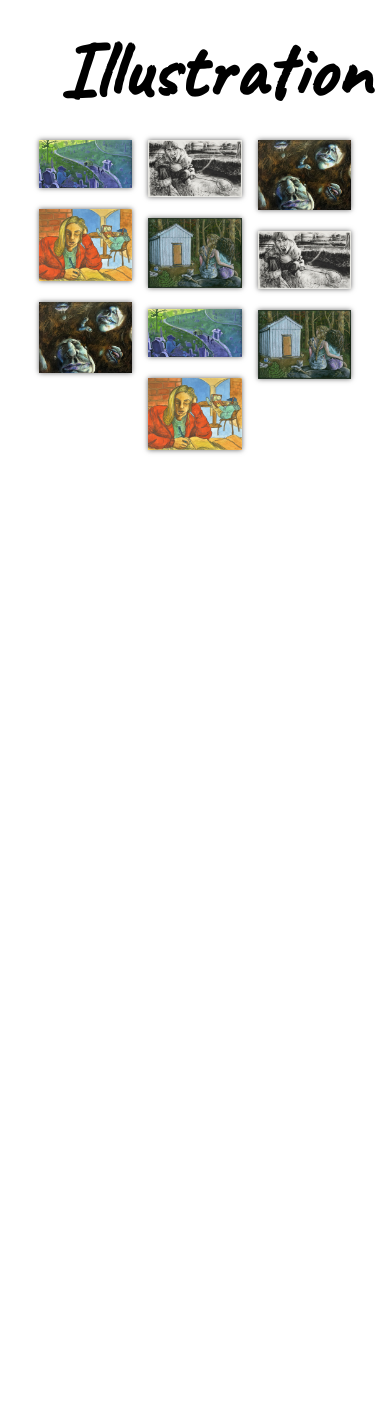
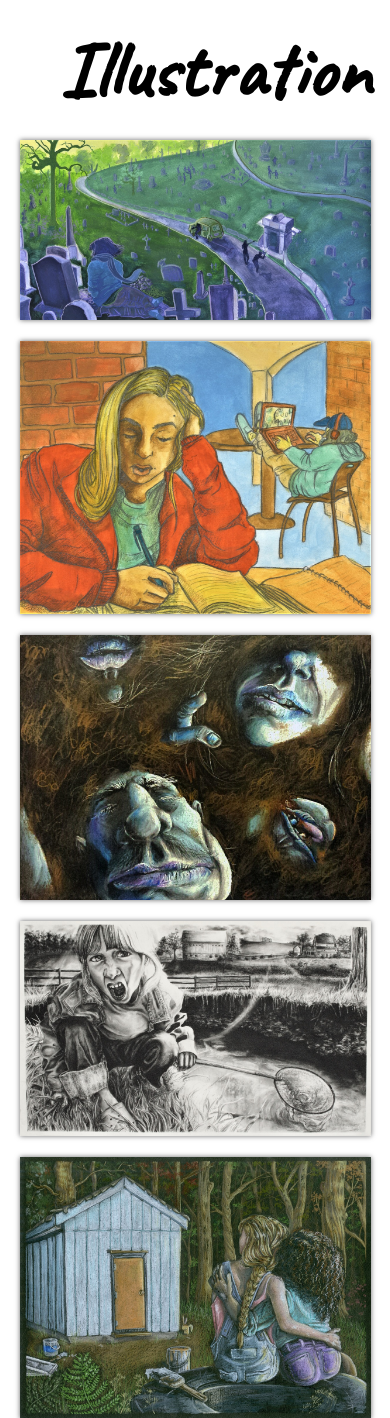
Before and after one commit to halfg33k/kelseadvorak, a PHP site: page /illustration.html in a window 390 px wide. Shown: the part 64-1482 px from the top of the page. Before the commit the page ends 518 px from the top, so only its background shows below. Run offline with PHP 8.4, Linux system fonts and the light colour scheme.

Commit message:
began scaling masonry layout for mobile

```diff
--- a/css/illustration.css
+++ b/css/illustration.css
@@ -75,3 +75,23 @@ h1 {
 .stop-scroll {
     overflow: hidden;
 }
+
+
+@media screen and (max-width: 1500px) {
+    .masonry {
+        width: 90%;
+    }
+}
+
+
+@media screen and (max-width: 1000px) {
+    .masonry {
+        column-count: 2;
+    }
+}
+
+@media screen and (max-width: 800px) {
+    .masonry {
+        column-count: 1;
+    }
+}
```
